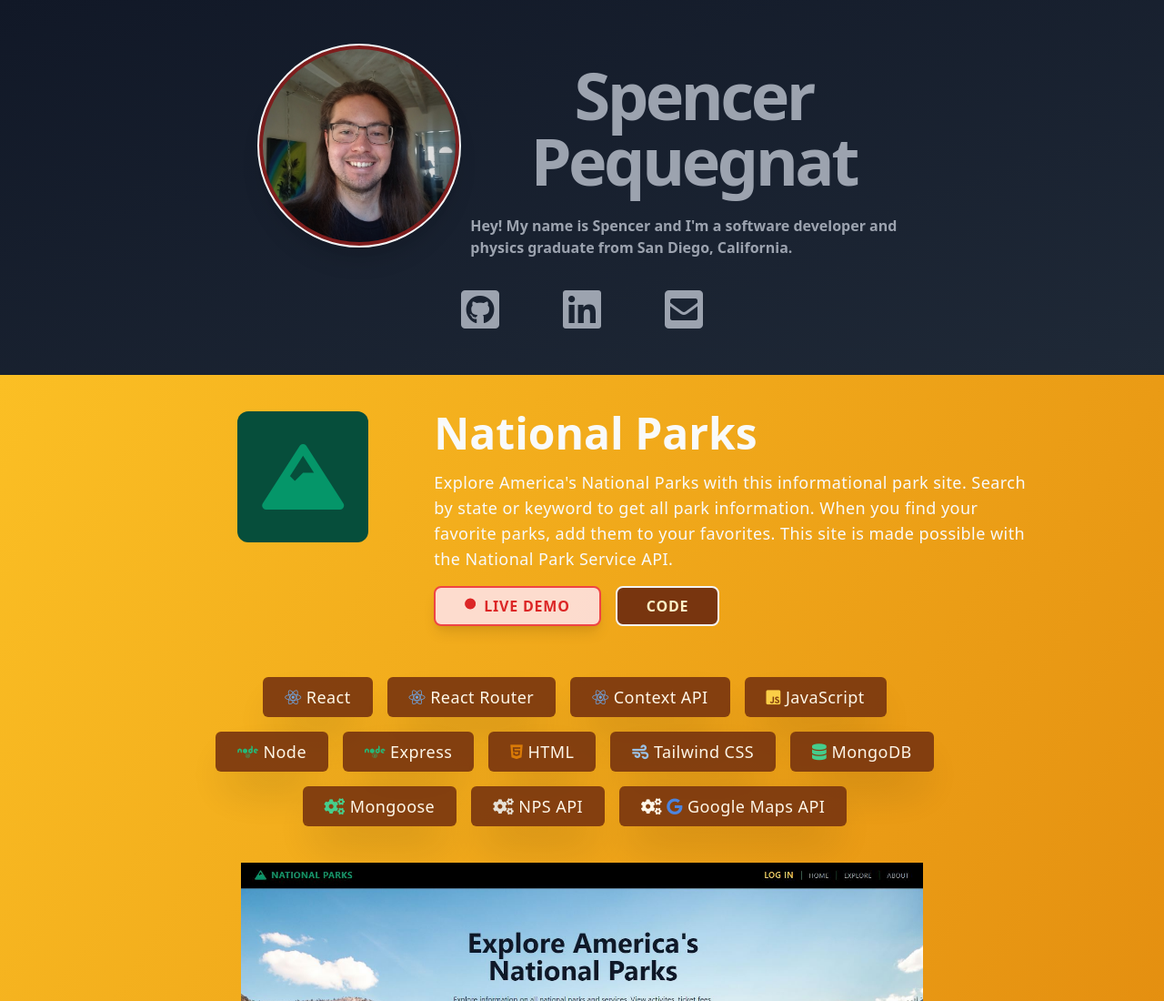
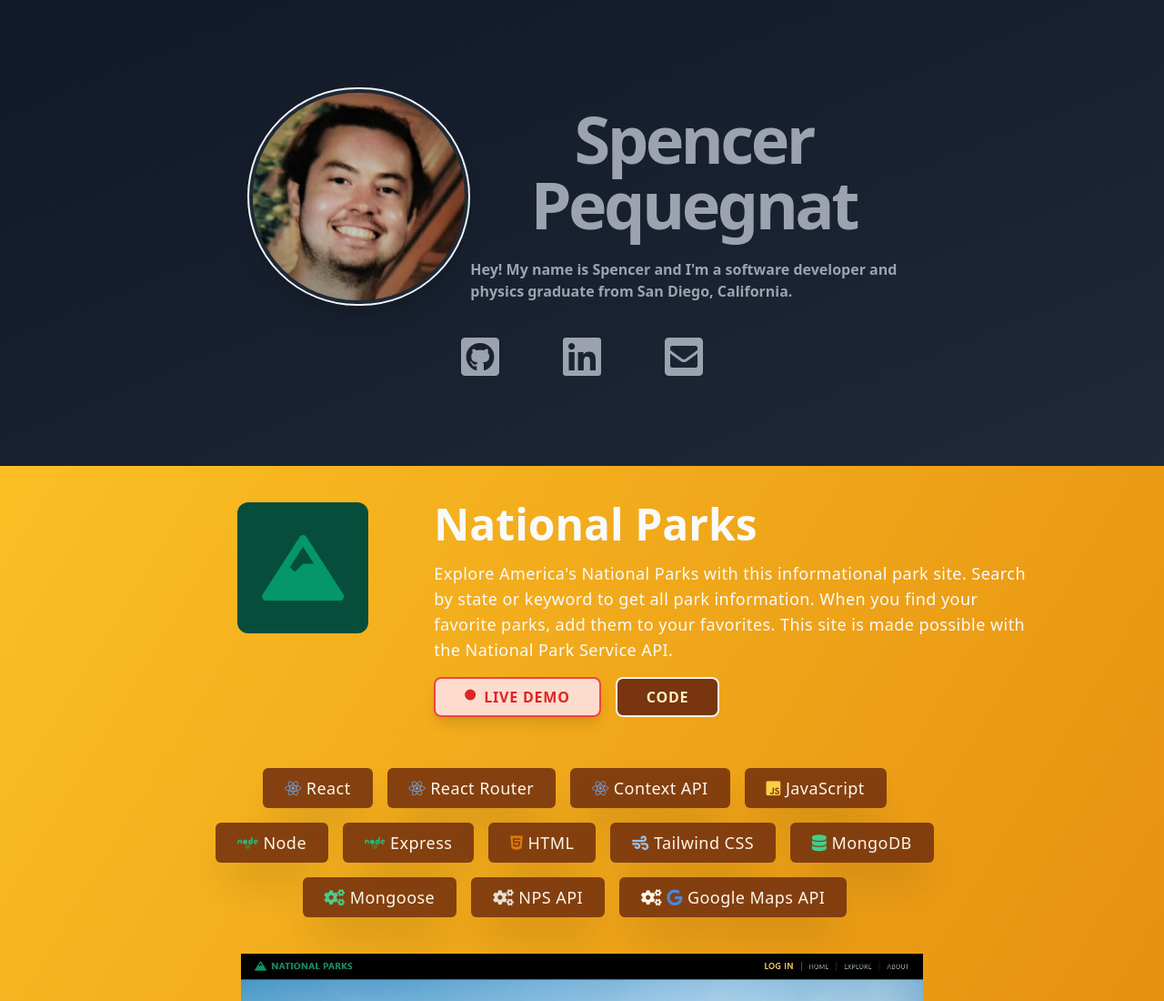
Before and after one commit to spenpeq-cav/portfolio, a website built with Vite: page index.html in a window 1280 px wide. Shown: the top 1100 px of the page at 91% size. Built offline with nearby package versions, Linux system fonts and the light colour scheme; files whose address does not match are found by name.

Commit message:
Update profile picture

```diff
--- a/index.html
+++ b/index.html
@@ -12,8 +12,8 @@
 
 <body class="bg-gray-300">
     <div class="bg-gradient-to-tl from-gray-800 to-gray-900">
-        <div class="px-4 py-8 max-w-md mx-auto md:grid md:grid-cols-3 md:max-w-3xl md:py-12">
-            <img class= "mx-auto h-72 bg-red-900 rounded-full border-2 p-1 border-gray-100 shadow-xl object-cover md:h-56 md:col-span-1" src="/img/profile.jpg" alt="Spencer's profile image">
+        <div class="px-4 py-16 max-w-md mx-auto md:grid md:grid-cols-3 md:max-w-3xl md:py-24">
+            <img class= "mx-auto h-60 bg-gray-800 rounded-full border-2 p-1 border-gray-100 shadow-xl object-cover md:h-60 md:col-span-1" src="/img/profile-pic.jpg" alt="Spencer's profile image">
             <div class="md:col-span-2">
                 <h1 class="tracking-tighter text-center mt-2 text-7xl font-bold text-gray-400 md:mt-5">Spencer Pequegnat</h1>
                 <p class="mt-6 text-gray-400 font-semibold">Hey! My name is Spencer and I'm a software developer and physics graduate from San Diego, California.</p>
```
Also changed, not shown: dist/assets/profile-pic.002a7836.jpg (added), dist/assets/profile.e2425db7.jpg (deleted), dist/index.html, img/profile-pic.jpg (added).
